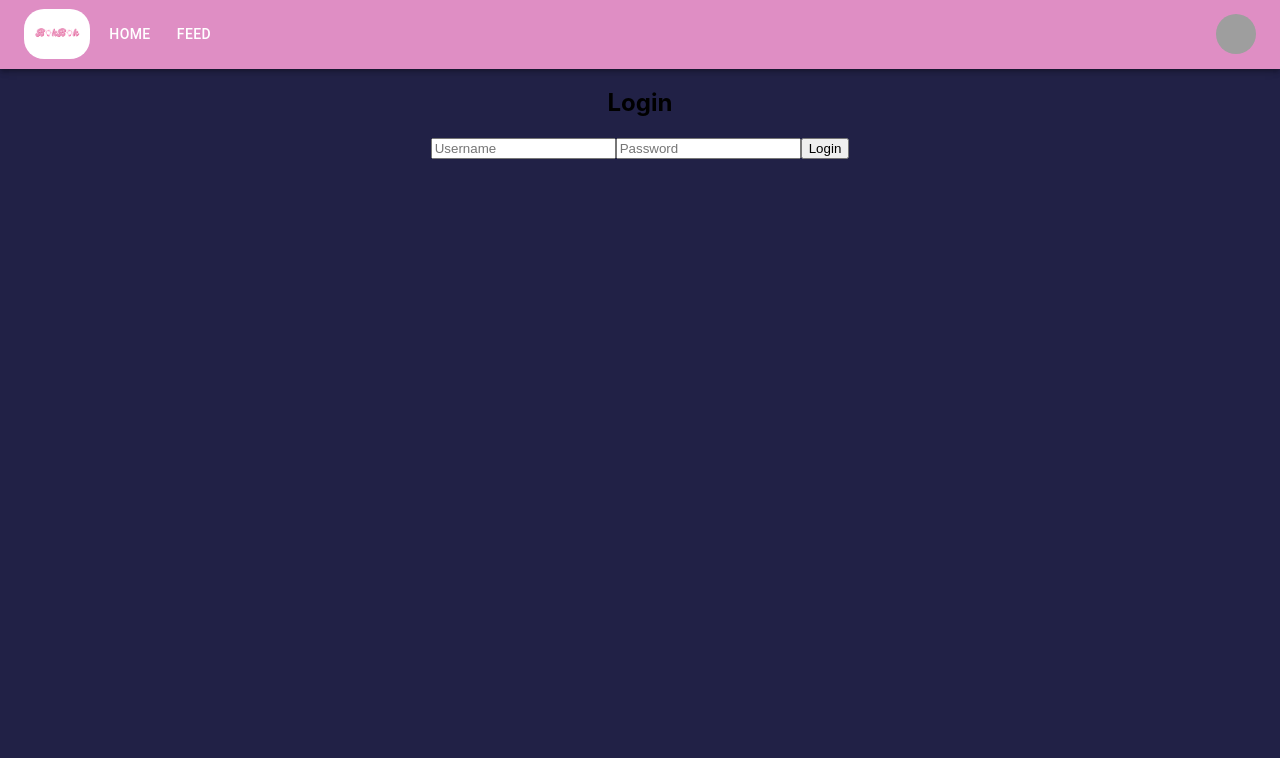
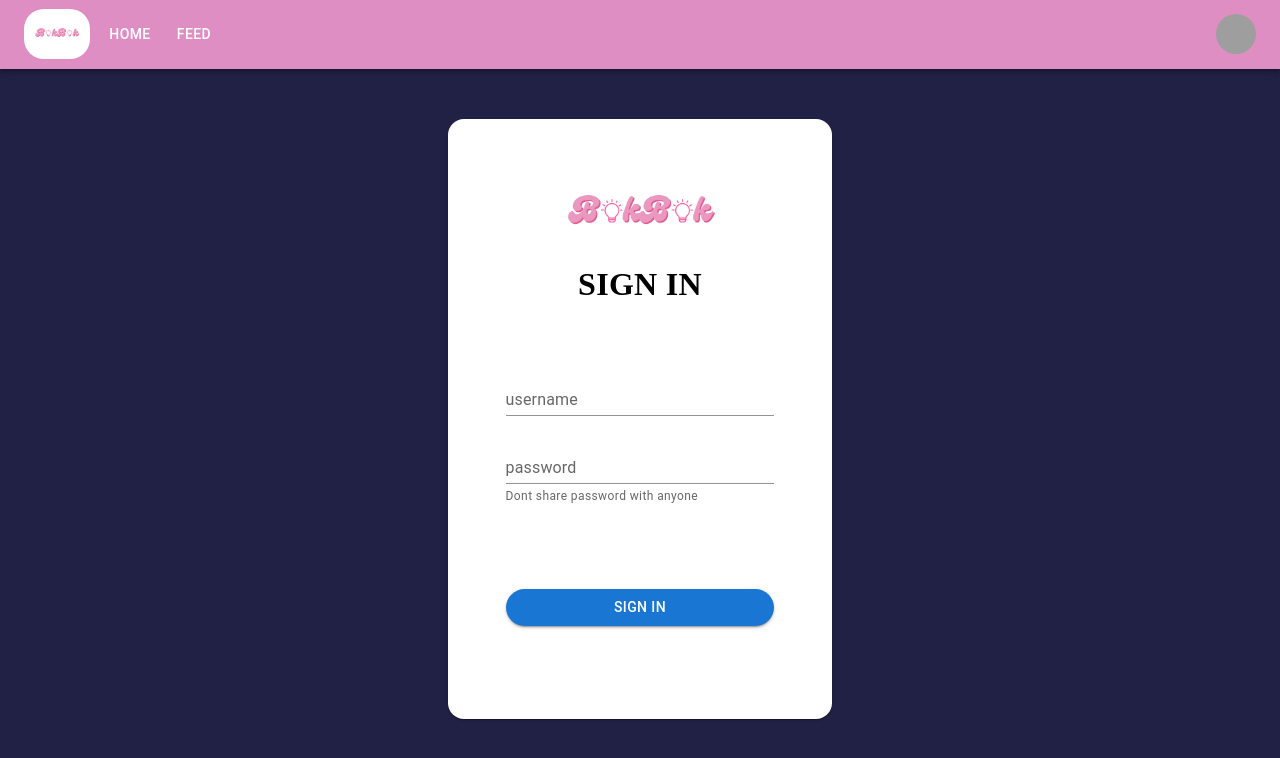
Before and after one commit to Netkubb/thinc-frontend, a React (Create React App) app: page /login in a window 1280 px wide. Shown: the top 758 px of the page. Built offline with nearby package versions, Linux system fonts and the light colour scheme; grey boxes are pictures that could not be loaded.

Commit message:
FIX LOGIN PAGE

```diff
--- a/src/component/login/login.jsx
+++ b/src/component/login/login.jsx
@@ -1,45 +1,11 @@
-import React, { useState } from "react";
-import loginAPI from "../../api/authAPI/loginAPI";
+import React from "react";
+import { Box } from "@mui/material";
+import LoginForm from "./loginform";
 
-function Login() {
-  const [username, setUsername] = useState("");
-  const [password, setPassword] = useState("");
-  const [message, setMessage] = useState("");
-
-  const handleLogin = async () => {
-    try {
-      const result = await loginAPI(username, password);
-
-      if (result.success) {
-        // Redirect to the authenticated page or show a success message
-        setMessage("Login successful");
-      } else {
-        setMessage(result.message);
-      }
-    } catch (error) {
-      console.error(error);
-    }
-  };
-
+export default function Login() {
   return (
-    <div>
-      <h2>Login</h2>
-      <input
-        type="text"
-        placeholder="Username"
-        value={username}
-        onChange={(e) => setUsername(e.target.value)}
-      />
-      <input
-        type="password"
-        placeholder="Password"
-        value={password}
-        onChange={(e) => setPassword(e.target.value)}
-      />
-      <button onClick={handleLogin}>Login</button>
-      {message && <div>{message}</div>}
-    </div>
+    <Box sx={{ display: "flex", justifyContent: "center", paddingTop: "10" }}>
+      <LoginForm></LoginForm>
+    </Box>
   );
 }
-
-export default Login;
--- /dev/null
+++ b/src/component/login/loginform.jsx
@@ -0,0 +1,144 @@
+import React, { useState } from "react";
+import loginAPI from "../../api/authAPI/loginAPI";
+import { Card, Button, Box } from "@mui/material";
+import Typography from "@mui/material/Typography";
+import TextField from "@mui/material/TextField";
+import Cookies from "js-cookie";
+
+export default function LoginForm() {
+  const [username, setUsername] = useState("");
+  const [password, setPassword] = useState("");
+  const [message, setMessage] = useState("");
+
+  const jwtToken = Cookies.get("jwt");
+
+  if (jwtToken) {
+    // The 'jwt' cookie exists, and jwtToken contains its value
+    console.log("Cookie found:", jwtToken);
+  } else {
+    // The 'jwt' cookie does not exist
+    console.log("Cookie not found");
+  }
+
+  const handleLogin = async () => {
+    try {
+      const result = await loginAPI(username, password);
+
+      if (result.success) {
+        // Redirect to the authenticated page or show a success message
+        setMessage("Login successful");
+      } else {
+        setMessage("Incorrect username or password");
+      }
+    } catch (error) {
+      setMessage("Incorrect username or password");
+      console.error(error);
+    }
+  };
+
+  return (
+    <Card
+      sx={{
+        minWidth: 275,
+        width: "30vw",
+        height: "75vh",
+        display: "flex",
+        marginTop: "50px",
+        borderRadius: "16px",
+        alignItems: "center",
+        justifyContent: "center",
+        backgroundColor: "white",
+        color: "white",
+        flexDirection: "column",
+      }}
+    >
+      <Box
+        sx={{
+          height: "15%",
+          display: "flex",
+          alignItems: "center",
+        }}
+      >
+        <Box
+          component="img"
+          sx={{
+            height: 233,
+            width: "100%",
+            maxHeight: { xs: 233, md: 167 },
+            maxWidth: { xs: 350, md: 250 },
+          }}
+          alt="The house from the offer."
+          src="/logo.png"
+        />
+      </Box>
+      <Box>
+        <Box sx={{ height: "20%" }}>
+          <Typography
+            sx={{
+              fontSize: "2em",
+              fontFamily: "cursive",
+              fontWeight: "bold",
+            }}
+            color="black"
+          >
+            SIGN IN
+          </Typography>
+        </Box>
+      </Box>
+      <Box
+        sx={{
+          height: "40%",
+          display: "flex",
+          justifyContent: "center",
+          alignItems: "center",
+          flexDirection: "column",
+          width: "100%",
+        }}
+      >
+        <TextField
+          id="outlined-basic"
+          label="username"
+          variant="standard"
+          value={username}
+          onChange={(e) => setUsername(e.target.value)}
+          sx={{ width: "70%", marginY: "20px" }}
+        />
+        <TextField
+          type="password"
+          id="outlined-basic"
+          label="password"
+          variant="standard"
+          value={password}
+          onChange={(e) => setPassword(e.target.value)}
+          helperText="Dont share password with anyone"
+          sx={{ width: "70%" }}
+        />
+      </Box>
+
+      <Box
+        sx={{
+          minHeight: "20%",
+          width: "100%",
+          display: "flex",
+          justifyContent: "center",
+        }}
+      >
+        <Button
+          variant="contained"
+          onClick={handleLogin}
+          sx={{
+            minWidth: 50,
+            width: "70%",
+            borderRadius: "20px",
+            marginY: "auto",
+          }}
+        >
+          Sign in
+        </Button>
+      </Box>
+      <Box xs={{ height: "5%" }}>
+        {message && <Typography color={"black"}>{message}</Typography>}
+      </Box>
+    </Card>
+  );
+}
```
